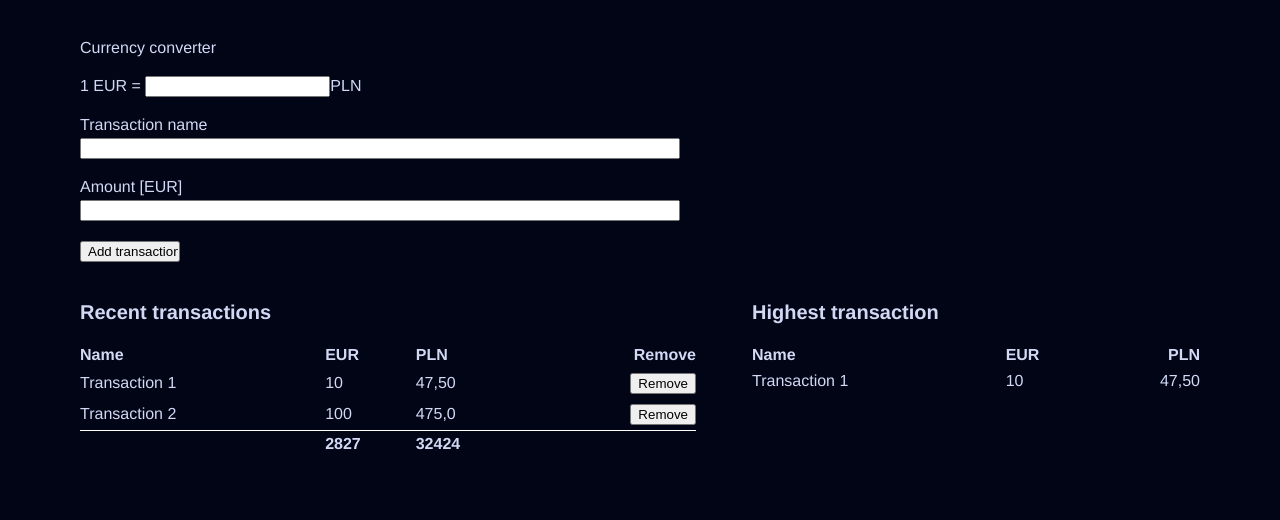
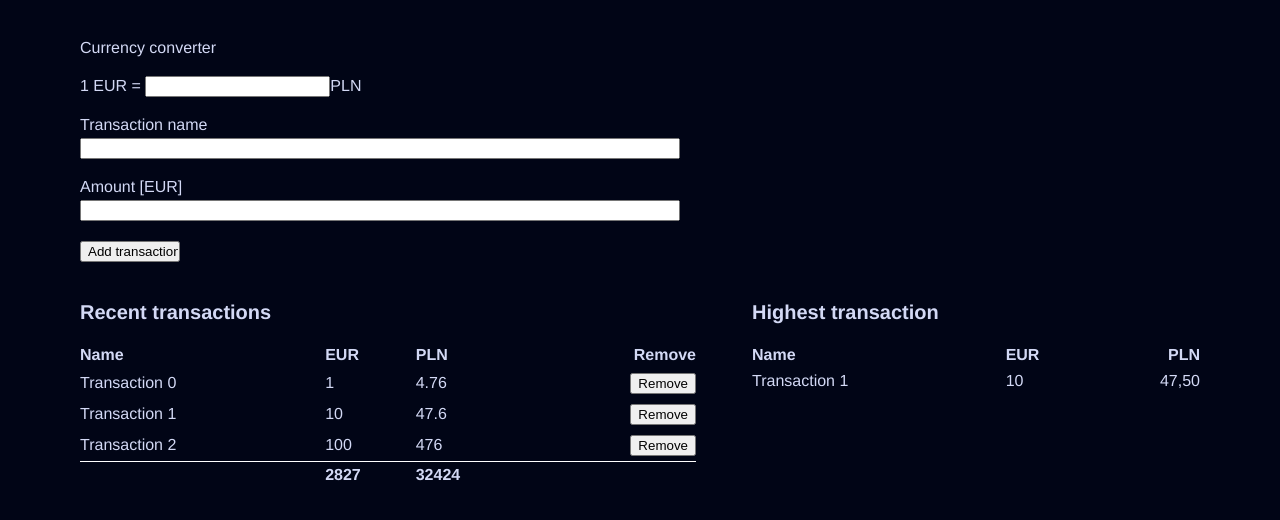
Before and after one commit to pidubiel/currency-app, a React (Create React App) app: page / in a window 1280 px wide. Shown: the top 520 px of the page. Built offline with nearby package versions, Linux system fonts and the light colour scheme.

Commit message:
Created Transaction component

```diff
--- a/src/App.js
+++ b/src/App.js
@@ -1,5 +1,6 @@
 import React from 'react';
 import './styles/main.scss';
+import Transaction from './components/Transaction';
 
 function App() {
   return (
@@ -36,22 +37,9 @@ function App() {
               </tr>
             </thead>
             <tbody>
-              <tr>
-                <td>Transaction 1</td>
-                <td>10</td>
-                <td>47,50</td>
-                <td>
-                  <button>Remove</button>
-                </td>
-              </tr>
-              <tr>
-                <td>Transaction 2</td>
-                <td>100</td>
-                <td>475,0</td>
-                <td>
-                  <button>Remove</button>
-                </td>
-              </tr>
+              <Transaction name='Transaction 0' euro='1' pln='4.76' />
+              <Transaction name='Transaction 1' euro='10' pln='47.6' />
+              <Transaction name='Transaction 2' euro='100' pln='476' />
               <tr className='summary'>
                 <td></td>
                 <td>2827</td>
--- /dev/null
+++ b/src/components/Transaction.js
@@ -0,0 +1,15 @@
+import React from 'react';
+
+const Transaction = ({ name, euro, pln }) => {
+  return (
+    <tr>
+      <td>{name}</td>
+      <td>{euro}</td>
+      <td>{pln}</td>
+      <td>
+        <button>Remove</button>
+      </td>
+    </tr>
+  );
+};
+export default Transaction;
```
